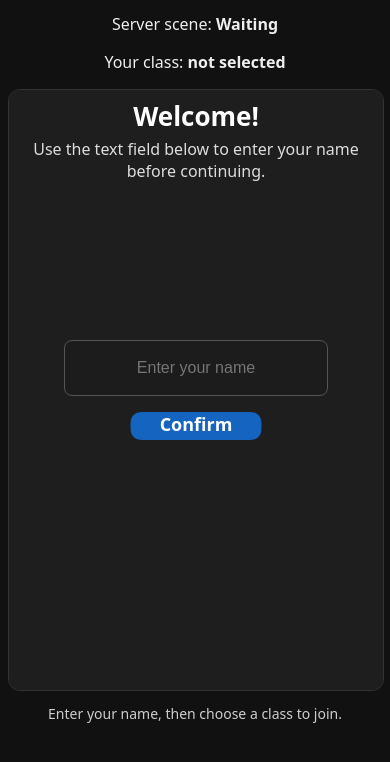
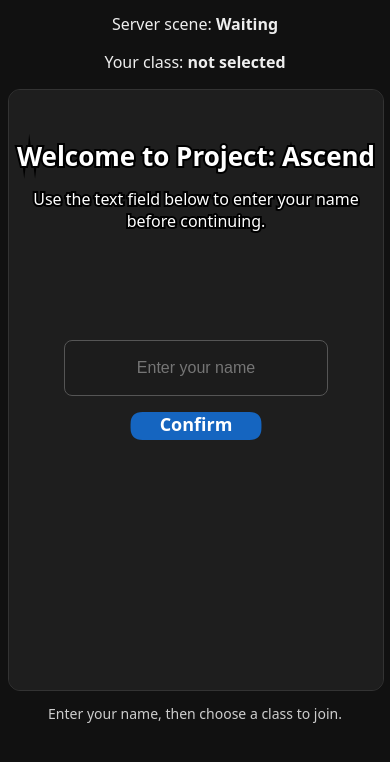
Before and after one commit to gregfeng08/Project-Ascend-Google-Cloud, a website: page public/index.html in a window 390 px wide. Shown: the part 46-808 px from the top of the page. Drawn offline with nearby package versions, Linux system fonts and the light colour scheme; no server answers; a web font is replaced by a local one.

Commit message:
stable fully mobile-compatible build

```diff
--- a/public/index.html
+++ b/public/index.html
@@ -118,6 +118,17 @@
   const nameEntry = document.getElementById("nameEntry");
   const nameInput = document.getElementById("nameInput");
 
+  nameInput.addEventListener("focus", () => {
+    nameInputFocused = true;
+    render();          // re-layout title with biased position
+  });
+
+  nameInput.addEventListener("blur", () => {
+    nameInputFocused = false;
+    keyboardOpen = false; // definitely no keyboard if blurred
+    render();          // re-layout title back to original spot
+  });
+
   const CLASS_NAMES = {
     1: "Bard",
     2: "Druid",
@@ -189,6 +200,9 @@
   let localStage = "Title";
   let displayName = "";
   let userClass = null;
+  let nameInputFocused = false;
+  let keyboardOpen = false;
+  let baselineVH = null;   // "normal" viewport height (no keyboard)
 
   // Scenes + meta from server
   let sceneList = [];   // [{index,name,type,question,flavor}, ...]
@@ -356,14 +370,26 @@
     const { vw, vh } = getViewportSize();
     const isMobile = vw <= 700;
 
+    // Track the largest viewport height we've seen as "no-keyboard" baseline
+    if (baselineVH === null || vh > baselineVH) {
+      baselineVH = vh;
+    }
+
+    // Detect keyboard: viewport shrunk significantly while input is focused
+    if (isMobile && nameInputFocused && baselineVH) {
+      const diff = baselineVH - vh;
+      const KEYBOARD_THRESHOLD = 80; // px difference we consider "keyboard up"
+      keyboardOpen = diff > KEYBOARD_THRESHOLD;
+    } else {
+      keyboardOpen = false;
+    }
+
     let cssW, cssH;
 
     if (isMobile) {
-      // MOBILE: fill width, use a tall canvas so content isn't squished
-      cssW = vw - 16;                 // little horizontal padding
-      cssH = Math.min(vh * 0.75, 600); // ~75% of viewport height, up to 600px
+      cssW = vw - 16;
+      cssH = Math.min(vh * 0.75, 600);
     } else {
-      // DESKTOP / TABLET: keep your original aspect-ratio behavior
       const maxW = Math.min(vw * 0.98, 900);
       const maxH = Math.min(vh * 0.9, 900);
 
@@ -381,6 +407,7 @@
     fitForDPR();
     render();
   }
+
   function fitForDPR(){
     const dpr = devicePixelRatio || 1;
     const cssW = canvas.clientWidth || canvas.width;
@@ -416,43 +443,102 @@
     ctx.clearRect(0,0,w,h);
     ctx.fillStyle = "#1e1e1e"; ctx.fillRect(0,0,w,h);
   }
-  function drawButton(x,y,w,h,label,disabled, mult=1.0){
-    const r=12;
+  function drawButton(x, y, w, h, label, disabled, mult = 1.0) {
+    const r = 12;
+
+    // --- button shape ---
     ctx.beginPath();
-    ctx.moveTo(x+r,y);
-    ctx.lineTo(x+w-r,y); ctx.quadraticCurveTo(x+w,y,x+w,y+r);
-    ctx.lineTo(x+w,y+h-r); ctx.quadraticCurveTo(x+w,y+h,x+w-r,y+h);
-    ctx.lineTo(x+r,y+h); ctx.quadraticCurveTo(x,y+h,x,y+h-r);
-    ctx.lineTo(x,y+r); ctx.quadraticCurveTo(x,y,x+r,y);
+    ctx.moveTo(x + r, y);
+    ctx.lineTo(x + w - r, y); ctx.quadraticCurveTo(x + w, y, x + w, y + r);
+    ctx.lineTo(x + w, y + h - r); ctx.quadraticCurveTo(x + w, y + h, x + w - r, y + h);
+    ctx.lineTo(x + r, y + h); ctx.quadraticCurveTo(x, y + h, x, y + h - r);
+    ctx.lineTo(x, y + r); ctx.quadraticCurveTo(x, y, x + r, y);
     ctx.closePath();
     ctx.fillStyle = disabled ? "#666" : "#1565c0";
     ctx.fill();
-    ctx.fillStyle = "#fff";
 
-    const s = 18 * getUiScale(mult);
-    ctx.font = `600 ${s}px system-ui, Arial`;
+    // --- dynamic text size ---
+    const baseSize = 18 * getUiScale(mult);       // starting size
+    const minSize  = 10 * getUiScale(mult);       // don't go smaller than this
+    const paddingX = 16;                          // left/right padding inside button
+
+    let fontSize = baseSize;
+
     ctx.textAlign = "center";
     ctx.textBaseline = "middle";
-    ctx.fillText(label, x + w/2, y + h/2);
+
+    // Set initial font and measure
+    ctx.font = `600 ${fontSize}px system-ui, Arial`;
+    const maxTextWidth = w - paddingX;
+    let metrics = ctx.measureText(label);
+
+    // If it's too wide, shrink proportionally
+    if (metrics.width > maxTextWidth) {
+      const scale = maxTextWidth / metrics.width; // how much to shrink
+      fontSize = Math.max(minSize, fontSize * scale);
+      ctx.font = `600 ${fontSize}px system-ui, Arial`;
+    }
+
+    ctx.fillStyle = "#fff";
+    ctx.fillText(label, x + w / 2, y + h / 2);
   }
+
   function drawHeader(text, y, size=22, mult=1.0){
     const w = canvas.clientWidth || 600;
     const s = size * getUiScale(mult);
     ctx.fillStyle = "#fff";
     ctx.font = `700 ${s}px system-ui, Arial`;
     ctx.textAlign = "center"; ctx.textBaseline = "top";
+
+    // outline
+    ctx.lineWidth = 4;
+    ctx.strokeStyle = "black";
+    ctx.strokeText(text, w/2, y);
+
+    ctx.fillStyle = "#fff";
     ctx.fillText(text, w/2, y);
   }
-  function drawBody(text, y, size=16, mult=1.0){
+  function drawBody(text, y, size = 16, mult = 1.0){
     const w = canvas.clientWidth || 600;
     const s = size * getUiScale(mult);
     const lineH = s + 6 * getUiScale(mult);
 
-    ctx.fillStyle = "#ddd";
     ctx.font = `${s}px system-ui, Arial`;
-    ctx.textAlign = "center"; ctx.textBaseline = "top";
-    wrapText(text, w/2, y, Math.min(w*0.9, 560), lineH);
+    ctx.textAlign = "center";
+    ctx.textBaseline = "top";
+
+    // For wrapping, stroke each line manually
+    const words = String(text).split(/\s+/);
+    let line = "";
+    let yy = y;
+    const maxW = Math.min(w * 0.9, 560);
+
+    for (let n = 0; n < words.length; n++){
+      const test = line ? (line + " " + words[n]) : words[n];
+      if (ctx.measureText(test).width > maxW && n > 0){
+        // outline
+        ctx.lineWidth = 4;
+        ctx.strokeStyle = "black";
+        ctx.strokeText(line, w/2, yy);
+
+        // fill
+        ctx.fillStyle = "#fff";
+        ctx.fillText(line, w/2, yy);
+
+        line = words[n];
+        yy += lineH;
+      } else line = test;
+    }
+
+    // final line
+    ctx.lineWidth = 4;
+    ctx.strokeStyle = "black";
+    ctx.strokeText(line, w/2, yy);
+
+    ctx.fillStyle = "#fff";
+    ctx.fillText(line, w/2, yy);
   }
+
   function wrapText(text, x, y, maxW, lineH){
     if (!text) return;
     const words = String(text).split(/\s+/);
@@ -510,11 +596,11 @@
     const w = canvas.clientWidth || 600;
     const h = canvas.clientHeight || 400;
 
-    drawHeader("Welcome!", 16, 26);
+    drawHeader("Welcome to Project: Ascend", 56, 26);
     const intro = displayName
       ? `Name: ${displayName}`
       : "Use the text field below to enter your name before continuing.";
-    drawBody(intro, 52);
+    drawBody(intro, 102);
 
     const entryW = Math.min(w * 0.7, 420);
     const entryH = 56;
@@ -523,7 +609,18 @@
     const confirmH = entryH / 2;
     const totalH = entryH + gap + confirmH;
     const entryX = (w - entryW)/2;
-    const entryY = (h - totalH)/2;
+
+    let entryY;
+    if (keyboardOpen) {
+      // Keyboard actually up → bias near bottom of canvas
+      entryY = h - totalH - 24;
+    } else {
+      // Default: center, like original behavior
+      entryY = (h - totalH) / 2;
+    }
+
+    entryY = Math.max(entryY, 80);  // safety on tiny screens
+
     const confirmX = (w - confirmW)/2;
     const confirmY = entryY + entryH + gap;
 
@@ -625,12 +722,21 @@
     ctx.fillText(selectedName, w / 2, nameY);
 
     // --- ARROW BUTTONS (VERTICALLY CENTERED TO PANEL) ---
-    const arrowSize    = 56;
+    const isMobile     = w < 700;
+    const arrowSize    = isMobile ? 40 : 56;  // smaller arrows on mobile
+    const arrowPadding = isMobile ? 4  : 8;
     const arrowY       = panelY + panelHeight / 2 - arrowSize / 2;
-    const arrowPadding = 8;
+
+    // Start with your original outside positions
+    let leftX  = panelX - arrowPadding - arrowSize;
+    let rightX = panelX + panelWidth + arrowPadding;
+
+    // Clamp so they don't go offscreen
+    if (leftX < 4) leftX = 4;
+    if (rightX + arrowSize > w - 4) rightX = w - arrowSize - 4;
 
     buttonRects.push({
-      x: panelX - arrowPadding - arrowSize,
+      x: leftX,
       y: arrowY,
       w: arrowSize,
       h: arrowSize,
@@ -640,7 +746,7 @@
     });
 
     buttonRects.push({
-      x: panelX + panelWidth + arrowPadding,
+      x: rightX,
       y: arrowY,
       w: arrowSize,
       h: arrowSize,
@@ -693,10 +799,10 @@
   function layoutEndScene() {
     //Calculate obedience heuristic
     var obedient = (internalCtr.obedience===1)?true:false;
-    var colorHex = obedient?"#0ced00":"#ed0000";
+    var colorHex = obedient?"#05a100":"#d60000";
 
     var obedientStr = "Thank you for your unwavering trust in the Palantell system. Please wait for our patients to exit before leaving. Thank you for your cooperation!";
-    var disobedientStr = "Please step forward, do not resist, you have been chosen for re-education! You will now be kindly escorted for terminal processing, thank you for your cooperation!";
+    var disobedientStr = "Please step forward, do not resist, you have been chosen for re-education! You will now be kindly escorted for terminal processing. Thank you for your cooperation!";
 
     var bodyText = obedient?obedientStr:disobedientStr;
 
```
